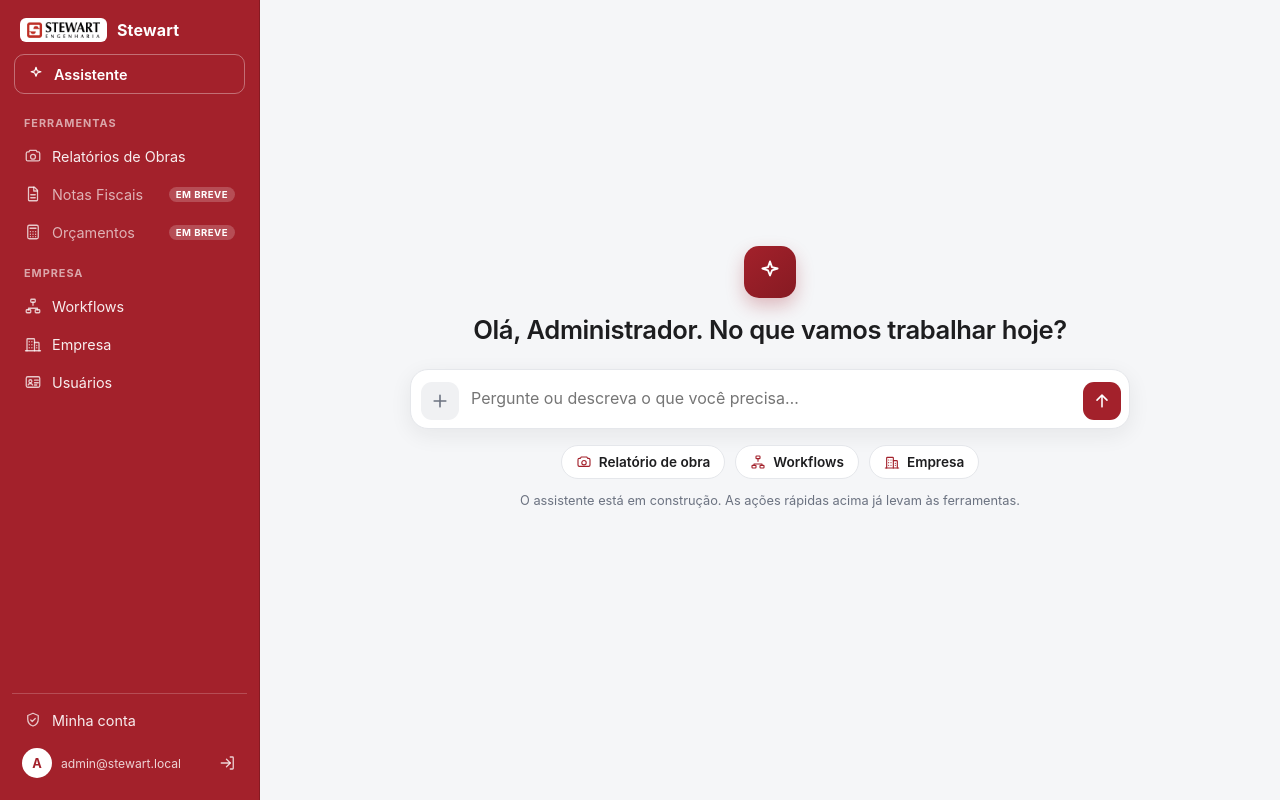
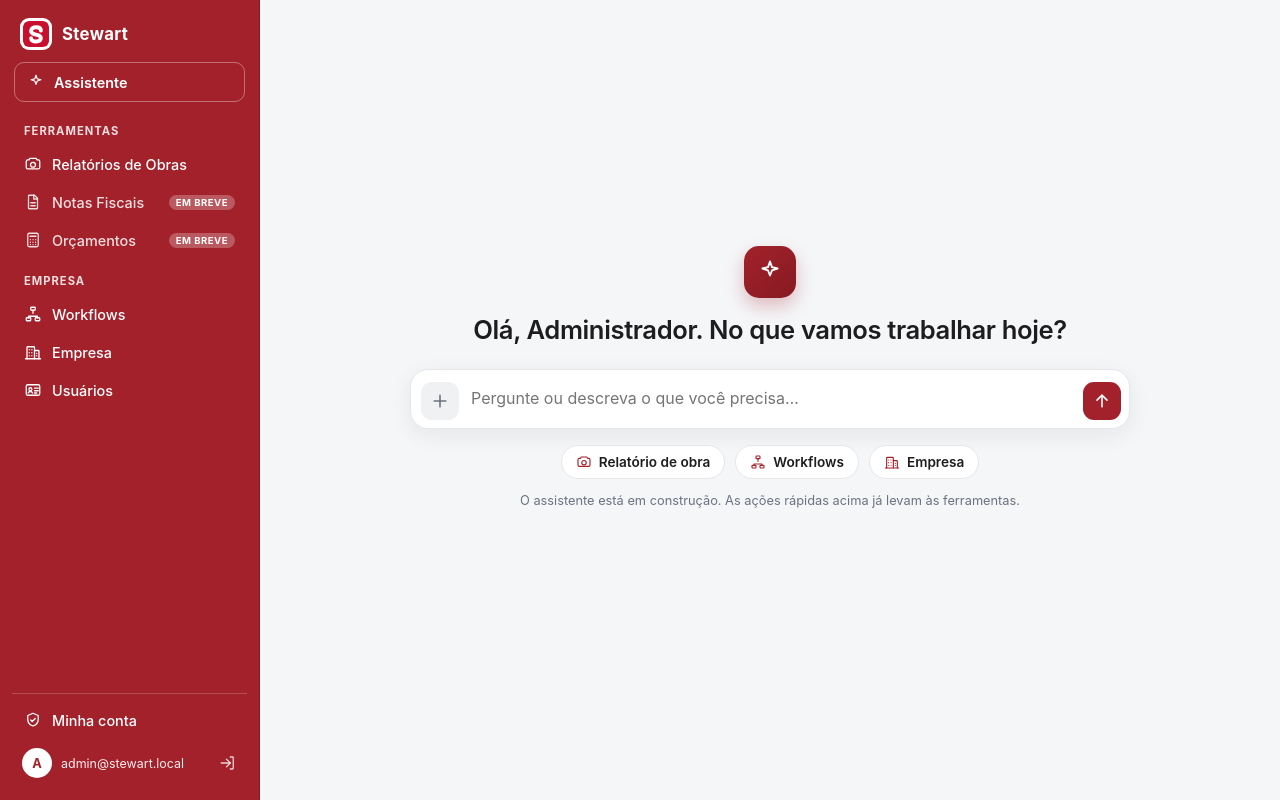
Before and after one commit to pedrogoesia/stewart, a Flask app: page / in a window 1280 px wide. Run offline with Flask 3, Linux system fonts and the light colour scheme; a user stored in the database is signed in; some libraries are stand-ins or nearby versions.

Commit message:
Novo logo (S em SVG) e texto da barra lateral mais visível
- Recria o logo como SVG (quadrado vermelho arredondado + 'S' branco) em
  static/img/logo.svg e usa na barra lateral, exibido como badge quadrado.
- Aumenta a legibilidade do texto da sidebar: itens em branco pleno e peso
  500, títulos de seção e e-mail mais fortes, item ativo mais destacado.

https://claude.ai/code/session_01DfBsRb469UrQ5twVHEMxF3

```diff
--- a/static/css/style.css
+++ b/static/css/style.css
@@ -518,8 +518,8 @@ body.has-sidebar .conteudo { margin-left: 260px; }
   display: flex; flex-direction: column; padding: 14px 12px;
 }
 .sb-brand { display: flex; align-items: center; gap: 10px; text-decoration: none; color: #fff; padding: 4px 8px 12px; }
-.sb-logo { height: 24px; background: #fff; padding: 4px 7px; border-radius: 6px; }
-.sb-brand-txt { font-weight: 700; letter-spacing: .2px; color: #fff; }
+.sb-logo { width: 32px; height: 32px; background: #fff; padding: 3px; border-radius: 9px; }
+.sb-brand-txt { font-weight: 700; letter-spacing: .3px; color: #fff; font-size: 1.05rem; }
 
 .sb-novo {
   display: flex; align-items: center; gap: 9px; margin: 0 2px 8px;
@@ -530,20 +530,20 @@ body.has-sidebar .conteudo { margin-left: 260px; }
 .sb-novo svg { width: 18px; height: 18px; color: #fff; }
 
 .sb-nav { flex: 1; overflow-y: auto; display: flex; flex-direction: column; gap: 2px; }
-.sb-sec { font-size: .68rem; text-transform: uppercase; letter-spacing: .09em; color: rgba(255, 255, 255, .6); padding: 14px 12px 6px; font-weight: 700; }
+.sb-sec { font-size: .7rem; text-transform: uppercase; letter-spacing: .09em; color: rgba(255, 255, 255, .85); padding: 14px 12px 6px; font-weight: 700; }
 .sb-item {
   display: flex; align-items: center; gap: 10px; padding: 9px 12px;
-  border-radius: 9px; text-decoration: none; color: rgba(255, 255, 255, .92); font-size: .9rem;
+  border-radius: 9px; text-decoration: none; color: #fff; font-size: .9rem; font-weight: 500;
 }
-.sb-item svg { width: 18px; height: 18px; color: rgba(255, 255, 255, .75); flex: 0 0 auto; }
-.sb-item:hover { background: rgba(255, 255, 255, .13); color: #fff; }
-.sb-item:hover svg { color: #fff; }
-.sb-item.ativo { background: rgba(255, 255, 255, .18); color: #fff; font-weight: 600; }
+.sb-item svg { width: 18px; height: 18px; color: #fff; flex: 0 0 auto; }
+.sb-item:hover { background: rgba(255, 255, 255, .16); }
+.sb-item.ativo { background: rgba(255, 255, 255, .22); color: #fff; font-weight: 600; }
 .sb-item.ativo svg { color: #fff; }
-.sb-item-inativo { color: rgba(255, 255, 255, .65); }
+.sb-item-inativo { color: rgba(255, 255, 255, .85); }
+.sb-item-inativo svg { color: rgba(255, 255, 255, .85); }
 .sb-breve {
   margin-left: auto; font-size: .6rem; text-transform: uppercase; letter-spacing: .05em;
-  background: rgba(255, 255, 255, .2); color: #fff; padding: 2px 7px; border-radius: 20px; font-weight: 700;
+  background: rgba(255, 255, 255, .25); color: #fff; padding: 2px 7px; border-radius: 20px; font-weight: 700;
 }
 
 .sb-rodape { border-top: 1px solid rgba(255, 255, 255, .2); padding-top: 8px; margin-top: 6px; display: flex; flex-direction: column; gap: 2px; }
@@ -552,7 +552,7 @@ body.has-sidebar .conteudo { margin-left: 260px; }
   width: 30px; height: 30px; border-radius: 50%; background: #fff; color: var(--red);
   display: grid; place-items: center; font-size: .8rem; font-weight: 700; flex: 0 0 auto; text-transform: uppercase;
 }
-.sb-email { font-size: .76rem; color: rgba(255, 255, 255, .8); overflow: hidden; text-overflow: ellipsis; white-space: nowrap; flex: 1; }
+.sb-email { font-size: .78rem; color: rgba(255, 255, 255, .92); overflow: hidden; text-overflow: ellipsis; white-space: nowrap; flex: 1; }
 .sb-sair { color: rgba(255, 255, 255, .8); display: grid; place-items: center; text-decoration: none; }
 .sb-sair:hover { color: #fff; }
 .sb-sair svg { width: 18px; height: 18px; }
--- a/templates/base.html
+++ b/templates/base.html
@@ -23,7 +23,7 @@
 <!-- Barra lateral -->
 <aside class="sidebar">
   <a class="sb-brand" href="{{ url_for('main.dashboard') }}">
-    <img src="{{ url_for('static', filename='img/logo.png') }}" alt="Stewart" class="sb-logo">
+    <img src="{{ url_for('static', filename='img/logo.svg') }}" alt="Stewart" class="sb-logo">
     <span class="sb-brand-txt">Stewart</span>
   </a>
 
```
Also changed, not shown: static/img/logo.svg (added).
